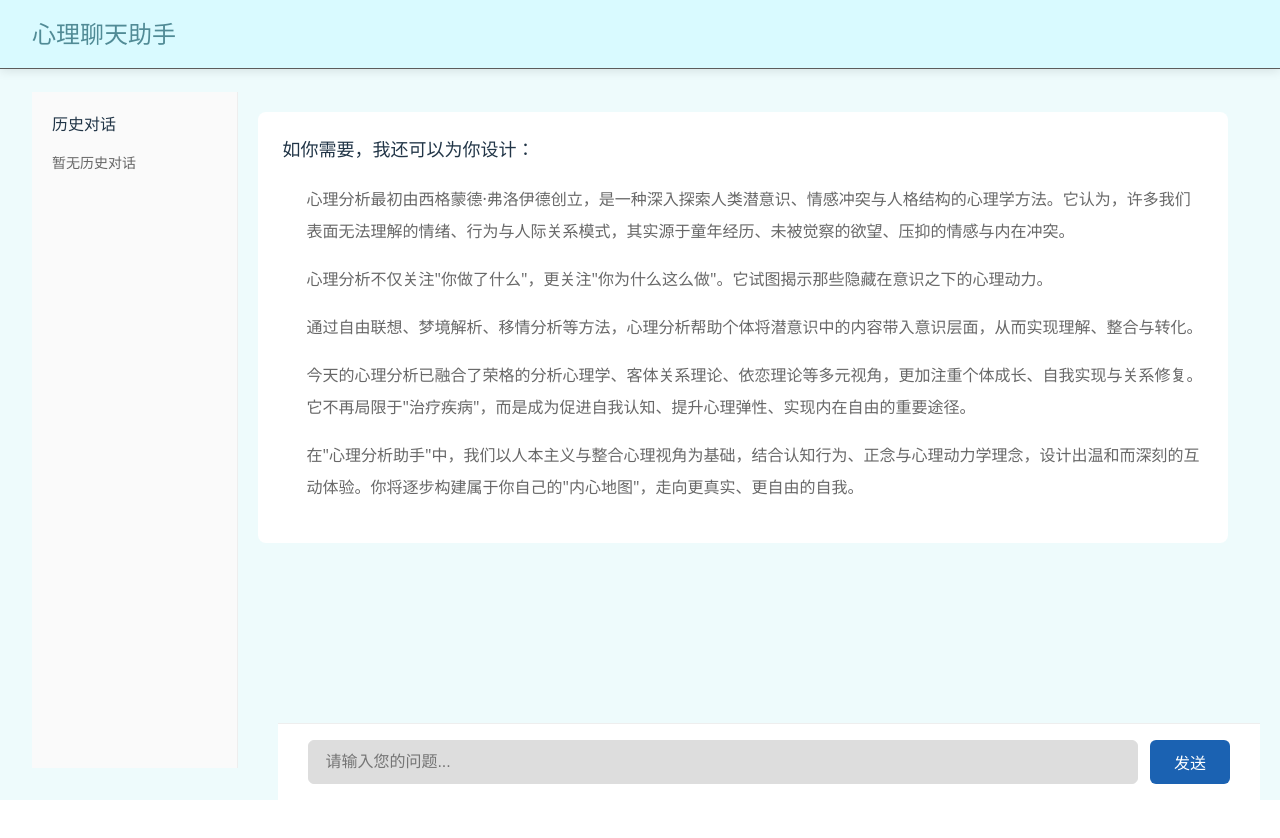
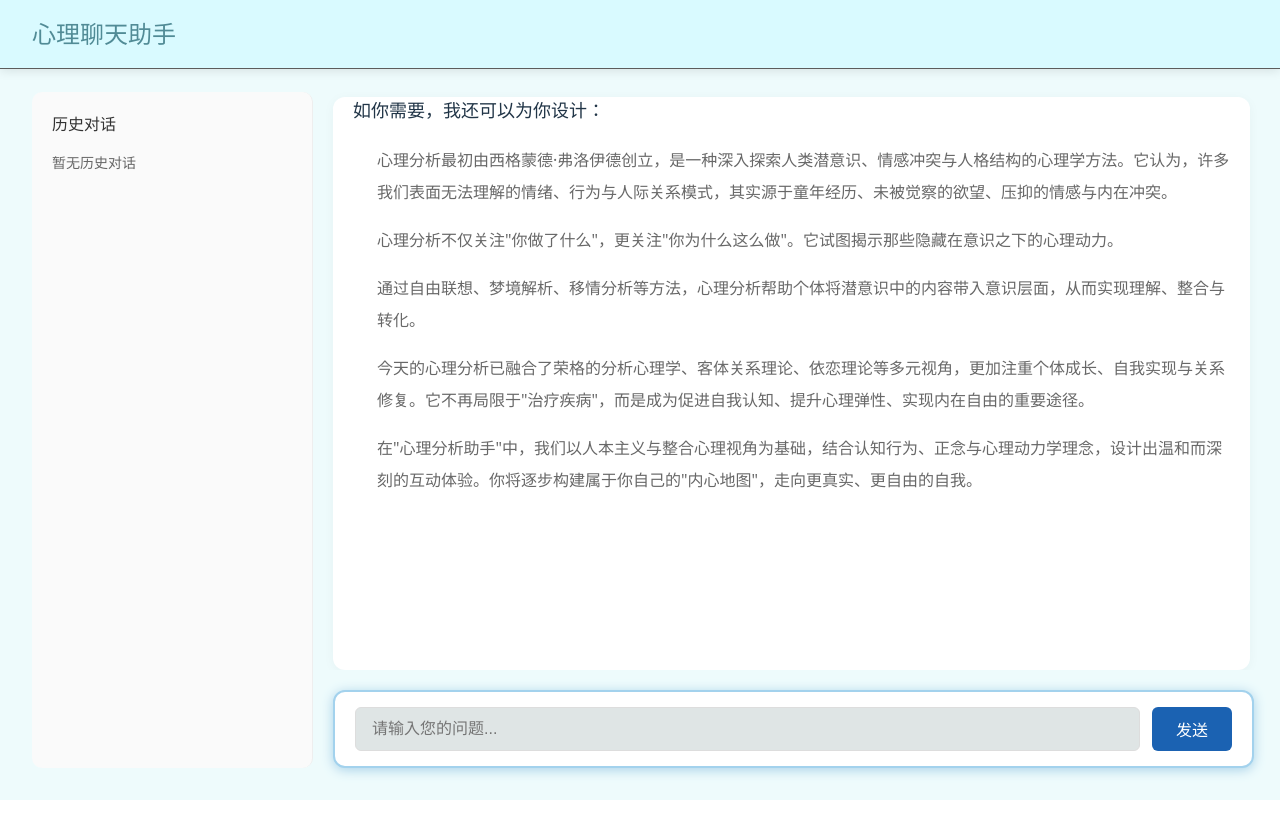
Before and after one commit to Treashep/psyas, a React (Vite) app in the folder front/: page / in a window 1280 px wide. Shown: the top 838 px of the page. After the commit the page ends 800 px from the top, so only its background shows below. Built offline with nearby package versions, Linux system fonts and the light colour scheme.

Commit message:
更新聊天界面

```diff
--- a/front/src/pages/talk/index.css
+++ b/front/src/pages/talk/index.css
@@ -1,23 +1,38 @@
+html, body {
+  height: 100%;
+  margin: 0;
+  padding: 0;
+  overflow: hidden;
+}
+
 .body {
   width: 100vw;
-  min-height: calc(100vh - 60px); /* 减去导航栏的高度 */
+  height: calc(100vh - 60px); /* 减去导航栏的高度 */
   display: flex;
   margin-top: 60px; /* 为导航栏留出空间 */
   background: #fff;
   box-shadow: none;
+  overflow: hidden;
+  position: fixed;
+  top: 0;
+  left: 0;
 }
 
 .history-box {
   width: 240px;
+  height: calc(100% - 40px);  /* 减去上下padding */
+  border-radius: 10px;
   border-right: 1px solid #eee;
   padding: 20px;
   background: #fafafa;
+  overflow-y: auto;
 }
 
 .history-title {
   font-size: 16px;
   font-weight: bold;
   margin-bottom: 16px;
+  color: #333;
 }
 
 .history-empty {
@@ -27,22 +42,34 @@
 
 .right-content {
   flex: 1;
+  width: calc(100% - 240px);
+  height: 100%;
   display: flex;
   flex-direction: column;
+  overflow: hidden;
+  margin-right: -2rem;  /* 抵消body的padding-right */
+  padding-bottom: 20px;  /* 添加底部padding */
 }
 
 .chat-area {
   flex: 1;
-  padding: 20px;
+  display: flex;
+  width: 100%;
+  padding: 5px 50px 0 20px;
   overflow-y: auto;
+  justify-content: center;
 }
 
 .chat-window {
-  width: 72vw;
-  margin: 0 auto;
-  padding: 24px;
+  width: 100%;
+  margin-right: 50px;
+  padding: 0 20px;
   background: #fff;
-  border-radius: 8px;
+  border-radius: 12px;
+  word-wrap: break-word;    /* 软换行：尽量保持词完整 */
+  word-break: break-word;   /* 更强的断行策略 */
+  overflow-x: hidden;
+  box-shadow: 0 2px 12px rgba(0, 0, 0, 0.04);
 }
 
 .chat-title {
@@ -59,29 +86,33 @@
 }
 
 .input-area {
-  border-top: 1px solid #eee;
-  width: 72vw;
-  padding: 16px 30px;
+  width: calc(100% - 90px);  /* 20px左边距 + 50px右边距 */
+  max-width: 72vw;
+  align-items: center;
+  padding: 15px 20px;
+  margin: 20px 0 0 20px;  /* 移除右margin，因为已经在width中计算 */
   background: #fff;
   display: flex;
   gap: 12px;
-  position: fixed;
-  bottom: 0;
-  right: 20px;
+  border: 2px solid #a3d2ed;
+  border-radius: 12px;
+  box-shadow: 0 2px 12px #a8d1e8;
 }
 
 .input-box {
   flex: 1;
+  z-index: 10;
   padding: 12px 16px;
-  background-color: #ddd;
+  background-color: #dfe5e5;
   border: 1px solid #ddd;
   border-radius: 6px;
   font-size: 16px;
   outline: none;
+  color: #555;
 }
 
 .send-btn {
-  padding: 0 24px;
+  padding: 10px 24px;
   background: #1b62b2;
   color: #fff;
   border: none;
@@ -89,3 +120,26 @@
   cursor: pointer;
   font-size: 16px;
 }
+
+::-webkit-scrollbar {
+  width: 6px;
+}
+
+::-webkit-scrollbar-track {
+  background: transparent;  /* 轨道透明 */
+}
+
+::-webkit-scrollbar-thumb {
+  background: rgba(0, 0, 0, 0.2);  /* 滑块半透明 */
+  border-radius: 3px;
+}
+
+::-webkit-scrollbar-thumb:hover {
+  background: rgba(0, 0, 0, 0.3);  /* 悬停时稍微深一点 */
+}
+
+/* Firefox 滚动条支持 */
+* {
+  scrollbar-width: thin;
+  scrollbar-color: rgba(0, 0, 0, 0.2) transparent;  /* 滑块颜色 轨道颜色 */
+}
```
